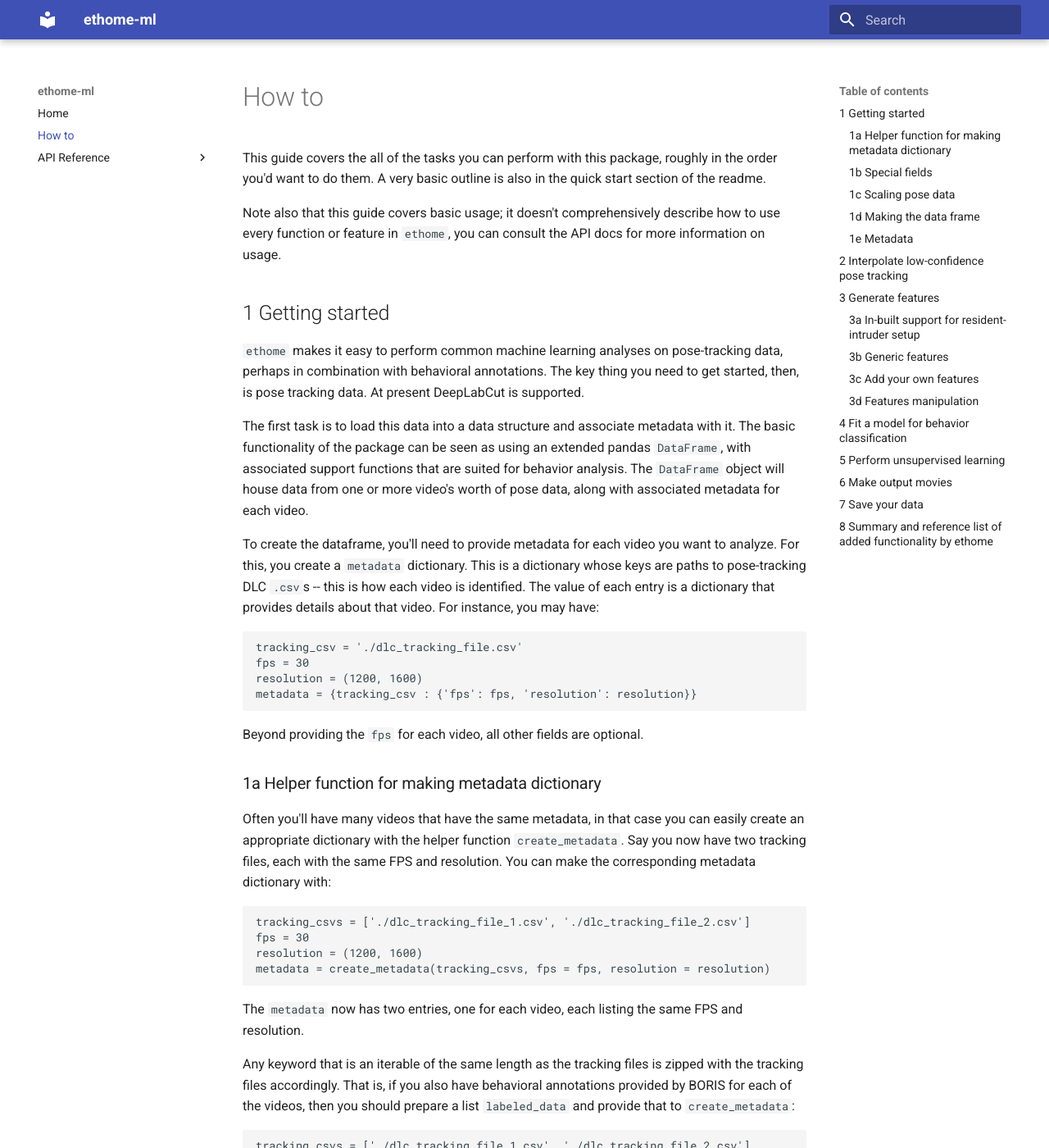
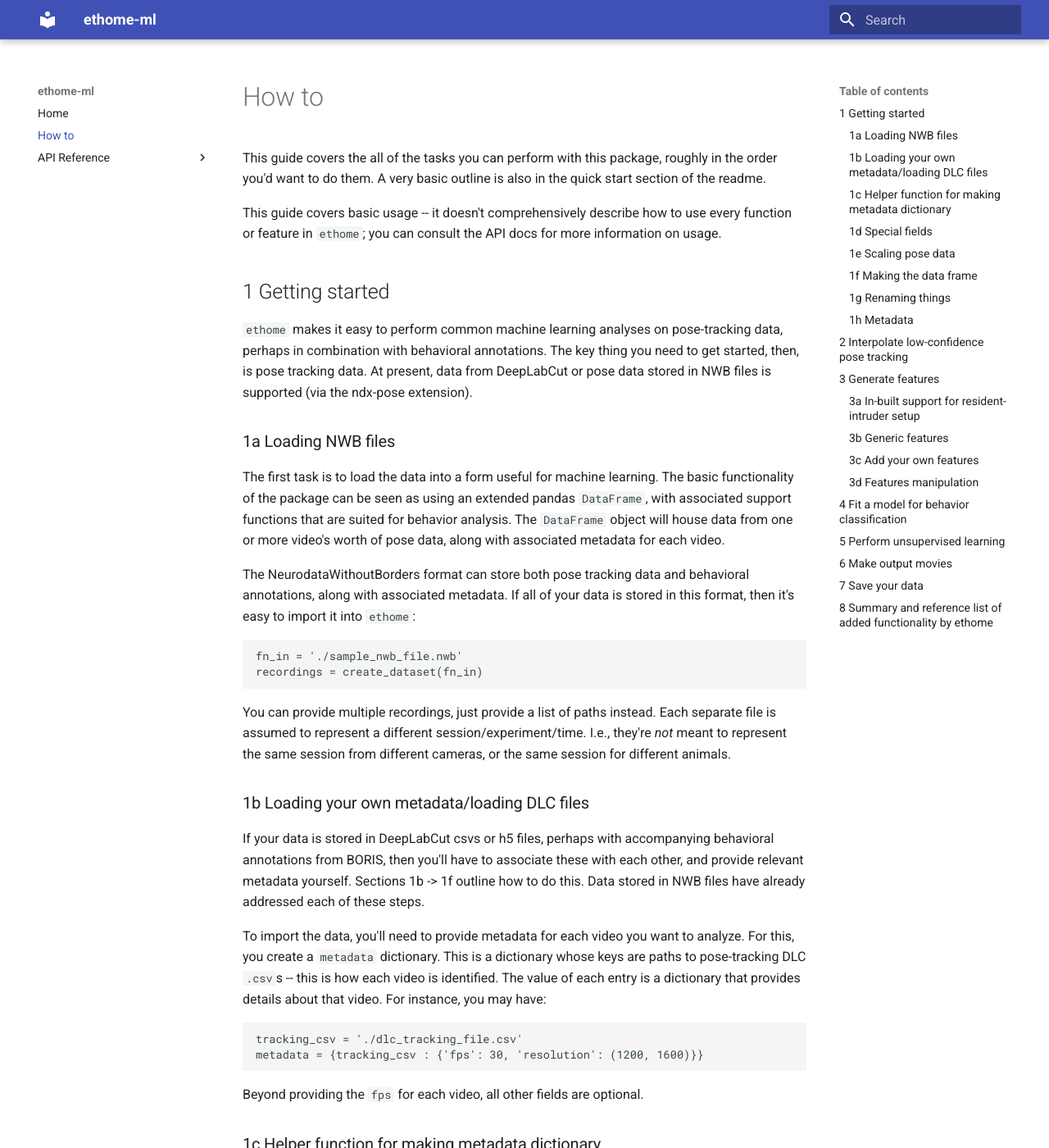
Before and after one commit to benlansdell/ethome, an MkDocs documentation site: the page built from docs/how-to.md, in a window 1280 px wide and 1400 px high. Shown: the whole window at 82% size. Built offline with MkDocs 1.6.1 and Material for MkDocs 9.7.7, drawn with Linux system fonts in a browser that asks for light colours; some of the changed text lies outside the part shown.

Commit message:
Update how to

````diff
--- a/docs/how-to.md
+++ b/docs/how-to.md
@@ -3,24 +3,36 @@
 
 This guide covers the all of the tasks you can perform with this package, roughly in the order you'd want to do them. A very basic outline is also in the quick start section of the readme.
 
-Note also that this guide covers basic usage; it doesn't comprehensively describe how to use every function or feature in `ethome`, you can consult the API docs for more information on usage.
+This guide covers basic usage -- it doesn't comprehensively describe how to use every function or feature in `ethome`; you can consult the API docs for more information on usage.
 
 ## 1 Getting started
 
-`ethome` makes it easy to perform common machine learning analyses on pose-tracking data, perhaps in combination with behavioral annotations. The key thing you need to get started, then, is pose tracking data. At present DeepLabCut is supported.
+`ethome` makes it easy to perform common machine learning analyses on pose-tracking data, perhaps in combination with behavioral annotations. The key thing you need to get started, then, is pose tracking data. At present, data from DeepLabCut or pose data stored in NWB files is supported (via the ndx-pose extension).
 
-The first task is to load this data into a data structure and associate metadata with it. The basic functionality of the package can be seen as using an extended pandas `DataFrame`, with associated support functions that are suited for behavior analysis. The `DataFrame` object will house data from one or more video's worth of pose data, along with associated metadata for each video.
+### 1a Loading NWB files
 
-To create the dataframe, you'll need to provide metadata for each video you want to analyze. For this, you create a `metadata` dictionary. This is a dictionary whose keys are paths to pose-tracking DLC `.csv`s -- this is how each video is identified. The value of each entry is a dictionary that provides details about that video. For instance, you may have:
+The first task is to load the data into a form useful for machine learning. The basic functionality of the package can be seen as using an extended pandas `DataFrame`, with associated support functions that are suited for behavior analysis. The `DataFrame` object will house data from one or more video's worth of pose data, along with associated metadata for each video.
+
+The NeurodataWithoutBorders format can store both pose tracking data and behavioral annotations, along with associated metadata. If all of your data is stored in this format, then it's easy to import it into `ethome`:
+```python
+fn_in = './sample_nwb_file.nwb'
+recordings = create_dataset(fn_in)
+```
+
+You can provide multiple recordings, just provide a list of paths instead. Each separate file is assumed to represent a different session/experiment/time. I.e., they're *not* meant to represent the same session from different cameras, or the same session for different animals.
+
+### 1b Loading your own metadata/loading DLC files
+
+If your data is stored in DeepLabCut csvs or h5 files, perhaps with accompanying behavioral annotations from BORIS, then you'll have to associate these with each other, and provide relevant metadata yourself. Sections 1b -> 1f outline how to do this. Data stored in NWB files have already addressed each of these steps.
+
+To import the data, you'll need to provide metadata for each video you want to analyze. For this, you create a `metadata` dictionary. This is a dictionary whose keys are paths to pose-tracking DLC `.csv`s -- this is how each video is identified. The value of each entry is a dictionary that provides details about that video. For instance, you may have:
 ```python
 tracking_csv = './dlc_tracking_file.csv'
-fps = 30
-resolution = (1200, 1600)
-metadata = {tracking_csv : {'fps': fps, 'resolution': resolution}}
+metadata = {tracking_csv : {'fps': 30, 'resolution': (1200, 1600)}}
 ```
 Beyond providing the `fps` for each video, all other fields are optional.
 
-### 1a Helper function for making metadata dictionary
+### 1c Helper function for making metadata dictionary
 
 Often you'll have many videos that have the same metadata, in that case you can easily create an appropriate dictionary with the helper function `create_metadata`. Say you now have two tracking files, each with the same FPS and resolution. You can make the corresponding metadata dictionary with:
 ```python
@@ -41,25 +53,26 @@ metadata = create_metadata(tracking_csvs, labels = labeled_data, fps = fps, reso
 ```
 Rather than assigning the same value (e.g. `fps = 30`) to all videos, the entry `labeled_data[i]` would then be associated with `tracking_csvs[i]`. These lists, therefore, must be sorted appropriately.
 
-### 1b Special fields
+### 1d Special fields
 
-* The `labels` field is special. If it is provided, then it is treated as housing behavioral annotations exported from a corresponding BORIS project. The package loads these behavior annotations and adds them to the data frame with the field `label`.
-* The `video` field is also special. You should use it to provide a path to the corresponding video that was tracked. This will be used by some of the visualization functions.
+When making this metadata dictionary, keep in mind:
+* The `labels` field is special. If it is provided, then it is treated as housing the paths to behavioral annotations exported from a corresponding BORIS project. The package loads these behavior annotations and adds them to the data frame with the field `label`.
+* The `video` field is also special. You should use it to provide a path to the corresponding video that was tracked. If available, this will be used by some of the visualization functions.
 * For each video, the `fps` field must be provided, so that frame numbers can be converted into times.
 
-### 1c Scaling pose data
+### 1e Scaling pose data
 
 There is some support for scaling the data to get it into desired units, consistent across all recordings.
-
-If the DLC/tracking files are already in desired units, either in physical distances, or pixels, then do *not* provide all of the fields `frame_width`, `resolution`, and `frame_width_units`. If you want to keep track of the units, you can add a `units` key to the metadata. This could be `pixels`, `cm`, etc, as appropriate.
 
 If the tracking is in pixels and you do want to rescale it to some physical distance, you should provide `frame_width`, `frame_width_units` and `resolution` for all videos. This ensures the entire dataset is using the same units. The package will use these values for each video to rescale the (presumed) pixel coordinates to physical coordinates.
 
 `resolution` is a tuple (H,W) in pixels of the videos and `frame_width` is the width of the image, in units `frame_width_units`.
 
-By default, all coordinates are converted to 'mm'. The pair 'units':'mm' is added to the metadata dictionary for each video. You can specify the units by providing the 'units' key yourself. Supported units include: 'mm', 'cm', 'm', 'in', 'ft'.
+By default, all coordinates are converted to 'mm'. The pair 'units':'mm' is added to the metadata dictionary for each video. You can specify the units by providing the `units` key yourself. Supported units include: 'mm', 'cm', 'm', 'in', 'ft'.
 
-### 1d Making the data frame
+If the DLC/tracking files are already in desired units, either in physical distances, or pixels, then do *not* provide all of the fields `frame_width`, `resolution`, and `frame_width_units`. If you want to keep track of the units, you can add a `units` key to the metadata. This could be `pixels`, `cm`, etc, as appropriate.
+
+### 1f Making the data frame
 
 Once you have the metadata dictionary prepared, you can easily create a `DataFrame` as:
 ```python
@@ -68,13 +81,15 @@ recordings = create_dataset(metadata)
 
 This creates a pandas dataframe, `recordings`, that contains pose data, and perhaps behavior annotations, from all the videos listed in `metadata`.
 
-If your DLC project named the animals some way, but you want them named another way in this dataframe, you can provide an `animal_renamer` dictionary as an argument to the constructor:
+### 1g Renaming things
+
+If your tracking project named the animals some way, but you want them named another way in this dataframe, you can provide an `animal_renamer` dictionary as an argument to the constructor:
 ```python
 recordings = create_dataset(metadata, animal_renamer={'adult': 'resident', 'juvenile':'intruder'})
 ```
 Similarly with the body parts -- you can provide a `part_renamer` dictionary.
 
-### 1e Metadata
+### 1h Metadata
 
 When `recordings` is created, additional metadata is computed and accessible via:
 * `recordings.metadata` houses the following attributes:
@@ -167,7 +180,7 @@ recordings.ml.features
 ```
 You can pass this to any ML method for further processing. This is just a convenience for managing the long list of features you will have created in the steps above. You can always just treat `recordings` like a pandas DataFrame and do ML how you would normally.
 
-To activate features you can use `recordings.features.activate`, and to deactivate features you can use `recordings.features.deactivate`. Deactivating keeps them in the DataTable, but just no longer includes those features in `recordings.ml.features`.
+To activate features you can use `recordings.features.activate`, and to deactivate features you can use `recordings.features.deactivate`. Deactivating keeps them in the DataTable, but just no longer includes those features in the `recordings.ml.features` view.
 
 ## 4 Fit a model for behavior classification
 
@@ -205,6 +218,9 @@ recordings.io.save('outfile.pkl')
 ```python
 recordings = pd.DataFrame.io.load('outfile.pkl')
 ```
+
+NOTE: By importing `ethome` you extend the functionality of the pandas dataframe, hence can access things like `.io.load`
+
 ## 8 Summary and reference list of added functionality by `ethome`
 
 For reference, the metadata and added functions added to the dataframe are:
````
Also changed, not shown: other parts of docs/how-to.md (+7 -9 lines), 1 other file.
